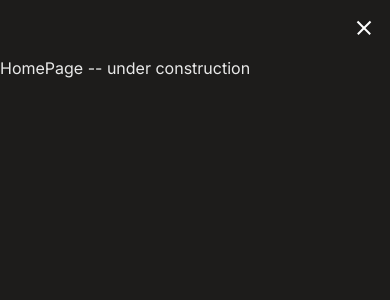
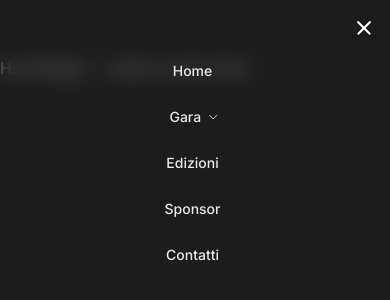
Before and after one commit to elibattistoni/brenta-wild-race, a React (Vite) app: page / in a window 390 px wide. Both pictures are taken after a click on the button "Toggle navigation". Shown: the top 300 px of the page. Built offline with nearby package versions, Linux system fonts and the light colour scheme.

Commit message:
feat(nav): complete main navigation - also mobile responsive

```diff
--- a/postcss.config.cjs
+++ b/postcss.config.cjs
@@ -3,11 +3,11 @@ module.exports = {
     "postcss-preset-mantine": {},
     "postcss-simple-vars": {
       variables: {
-        "mantine-breakpoint-xs": "36em",
-        "mantine-breakpoint-sm": "48em",
-        "mantine-breakpoint-md": "62em",
-        "mantine-breakpoint-lg": "75em",
-        "mantine-breakpoint-xl": "88em",
+        "mantine-breakpoint-xs": "36em", // 576px
+        "mantine-breakpoint-sm": "48em", // 768px
+        "mantine-breakpoint-md": "62em", // 992px
+        "mantine-breakpoint-lg": "75em", // 1200px
+        "mantine-breakpoint-xl": "88em", // 1408px
       },
     },
   },
--- a/src/components/layout/MainNavigation.jsx
+++ b/src/components/layout/MainNavigation.jsx
@@ -1,15 +1,25 @@
-import { Menu, Group, Center, Burger, Container } from "@mantine/core";
-import { useDisclosure } from "@mantine/hooks";
+import {
+  Menu,
+  Group,
+  Center,
+  Burger,
+  Container,
+  Stack,
+  Portal,
+  em,
+} from "@mantine/core";
+import { useDisclosure, useMediaQuery } from "@mantine/hooks";
 import { IconChevronDown } from "@tabler/icons-react";
 import classes from "./MainNavigation.module.css";
 import { NavLink } from "react-router-dom";
+import { useState } from "react";
 
-const links = [
+const linksArray = [
   { link: "/", label: "Home" },
   {
-    link: "/gara",
     label: "Gara",
     links: [
+      { link: "/gara", label: "Panoramica" },
       { link: "/gara/percorso-varianti", label: "Percorso e Varianti" },
       { link: "/gara/programma", label: "Programma" },
       { link: "/gara/regolamento", label: "Regolamento" },
@@ -23,41 +33,59 @@ const links = [
 ];
 
 const MainNavigation = () => {
-  const [opened, { toggle }] = useDisclosure(false);
+  const [portalOpened, { toggle: togglePortal }] = useDisclosure(false);
 
-  const items = links.map((link) => {
-    const menuItems = link.links?.map((item) => (
-      <Menu.Item key={item.link}>
-        <NavLink to={item.link} className={classes.link} end>
-          <span className={link.linkLabel}>{item.label}</span>
+  const isMobile = useMediaQuery(`(max-width: ${em(768)})`);
+
+  const closePortalHandler = () => {
+    if (isMobile) {
+      togglePortal();
+    }
+  };
+
+  const navItems = linksArray.map((navItem) => {
+    // check if sub-items
+    if (navItem.links) {
+      const navSubItems = navItem.links?.map((subItem) => (
+        <Menu.Item key={subItem.link}>
+          <NavLink
+            to={subItem.link}
+            className={classes.link}
+            end
+            onClick={closePortalHandler}
+          >
+            <span className={classes.linkLabel}>{subItem.label}</span>
           </NavLink>
         </Menu.Item>
       ));
 
-    if (menuItems) {
       return (
         <Menu
-          key={link.label}
-          trigger="hover"
+          key={navItem.label}
+          trigger="click"
           transitionProps={{ exitDuration: 0 }}
-          withinPortal
+          withinPortal={false}
         >
-          <Menu.Target>
-            <NavLink to={link.link} className={classes.link} end>
+          <Menu.Target className={`${classes.link} ${classes.primaryLink}`}>
             <Center>
-                <span className={classes.linkLabel}>{link.label}</span>
+              <span className={classes.linkLabel}>{navItem.label}</span>
               <IconChevronDown size="0.9rem" stroke={1.5} />
             </Center>
-            </NavLink>
           </Menu.Target>
-          <Menu.Dropdown>{menuItems}</Menu.Dropdown>
+          <Menu.Dropdown>{navSubItems}</Menu.Dropdown>
         </Menu>
       );
     }
 
     return (
-      <NavLink key={link.label} to={link.link} className={classes.link} end>
-        <span className={classes.linkLabel}>{link.label}</span>
+      <NavLink
+        key={navItem.label}
+        to={navItem.link}
+        className={`${classes.link} ${classes.primaryLink}`}
+        end
+        onClick={closePortalHandler}
+      >
+        <span className={classes.linkLabel}>{navItem.label}</span>
       </NavLink>
     );
   });
@@ -70,9 +98,25 @@ const MainNavigation = () => {
         style={{ width: "100%" }}
         visibleFrom="sm"
       >
-        {items}
+        {navItems}
       </Group>
-      <Burger opened={opened} onClick={toggle} size="sm" hiddenFrom="sm" />
+      {portalOpened && (
+        <Portal>
+          <div className={classes.navMobile}>
+            <Stack justify="center" align="center">
+              {navItems}
+            </Stack>
+          </div>
+        </Portal>
+      )}
+      <Burger
+        opened={portalOpened}
+        onClick={togglePortal}
+        size="sm"
+        hiddenFrom="sm"
+        aria-label="Toggle navigation"
+        style={{ zIndex: 1 }}
+      />
     </nav>
   );
 };
--- a/src/components/layout/MainNavigation.module.css
+++ b/src/components/layout/MainNavigation.module.css
@@ -15,31 +15,24 @@
   color: var(--mantine-color-fontDarkerWhite-0);
   font-size: var(--mantine-font-size-sm);
   font-weight: 500;
+  cursor: pointer;
+}
 
+.primaryLink {
   @mixin hover {
-    background-color: light-dark(
-      var(--mantine-color-gray-0),
-      var(--mantine-color-dark-6)
-    );
+    background-color: var(--mantine-color-orangeBlack-0);
   }
 }
 
-.linkActive {
-    display: block;
-  line-height: 1;
-  padding: rem(8px) rem(12px);
-  border-radius: var(--mantine-radius-sm);
-  text-decoration: underline;
-  color: var(--mantine-color-fontDarkerWhite-0);
-  font-size: var(--mantine-font-size-sm);
-  font-weight: 500;
-
-  @mixin hover {
-    background-color: light-dark(
-      var(--mantine-color-gray-0),
-      var(--mantine-color-dark-6)
-    );
-  }
+.navMobile {
+  background-color: alpha(var(--mantine-color-orangeBlack-0),0.5);
+  backdrop-filter: blur(10px);
+  width:100vw;
+  height:100vh;
+  position: absolute;
+  top: 0;
+  right: 0;
+  padding-top: rem(56px);
 }
 
 .linkLabel {
```
Lines whose indentation alone changed are shown as unchanged.
